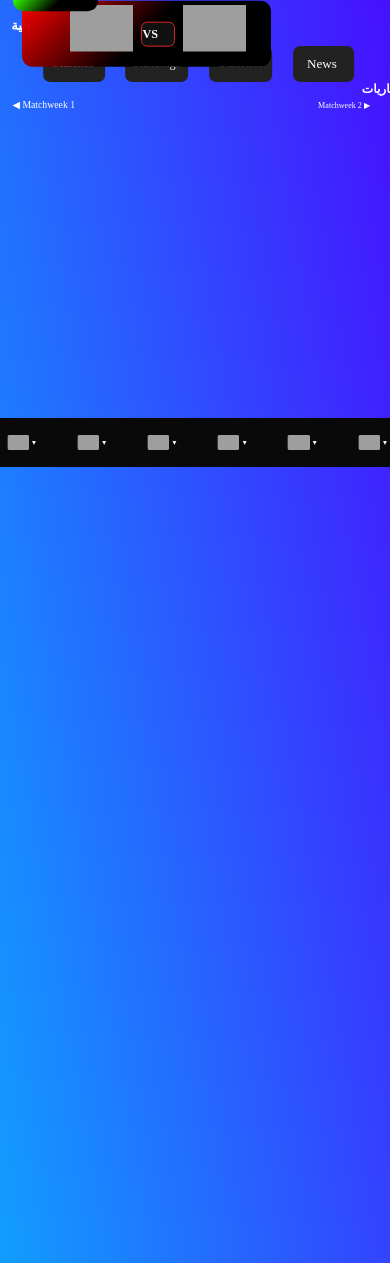
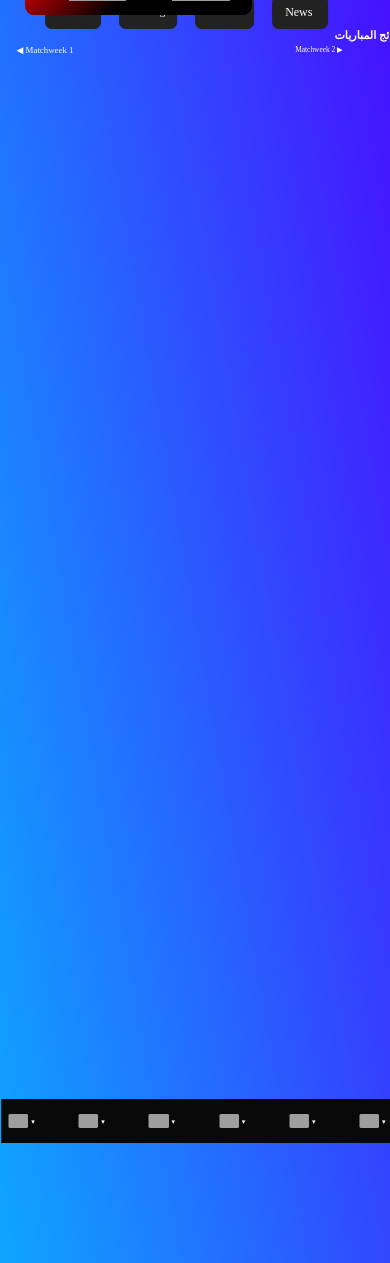
Before and after one commit to muhammad123186/eurfot, a Django app: page /premier-league/ in a window 390 px wide. Shown: the part 401-1664 px from the top of the page. Run offline with Django 5.2, Linux system fonts and the light colour scheme; data that the repository does not hold is empty; grey boxes are pictures that could not be loaded.

Commit message:
Update top 5 leagues data and templates

```diff
--- a/templates/pages/bundesliga.html
+++ b/templates/pages/bundesliga.html
@@ -2269,7 +2269,7 @@ margin-left: -2%;
 
 
     body{
-        zoom: 97.5%;
+        zoom: 88%;
     }
 
 
@@ -2989,7 +2989,7 @@ margin-left: -2%;
 
     .mobile-sidebar {
         position: fixed !important;   /* ثابت دائمًا تحت الهيدر */
-        top: var(--header-height, 840px); /* غيّرها لارتفاع الهيدر الفعلي */
+        top: var(--header-height, 95%); /* غيّرها لارتفاع الهيدر الفعلي */
         left: 5.5%;
         width: 90% !important;
         height: 50px !important;
--- a/templates/pages/index.html
+++ b/templates/pages/index.html
@@ -2227,7 +2227,7 @@ margin-left: -2%;
         padding-bottom: 60px;
         background:linear-gradient(-100deg,rgb(76, 0, 255),rgb(0, 204, 255)) ;
         min-height: 180vh;
-        zoom: 96.5%;
+        zoom: 88%;
 
     }
 
@@ -2936,7 +2936,7 @@ margin-left: -2%;
 
     .mobile-sidebar {
         position: fixed !important;   /* ثابت دائمًا تحت الهيدر */
-        top: var(--header-height, 849px); /* غيّرها لارتفاع الهيدر الفعلي */
+        top: var(--header-height, 95%); /* غيّرها لارتفاع الهيدر الفعلي */
         left: 5.5%;
         width: 90% !important;
         height: 50px !important;
--- a/templates/pages/laliga.html
+++ b/templates/pages/laliga.html
@@ -2273,7 +2273,7 @@ margin-left: -2%;
 
 
     body{
-        zoom: 97.5%;
+        zoom: 88%;
     }
 
 
@@ -2993,7 +2993,7 @@ margin-left: -2%;
 
     .mobile-sidebar {
         position: fixed !important;   /* ثابت دائمًا تحت الهيدر */
-        top: var(--header-height, 840px); /* غيّرها لارتفاع الهيدر الفعلي */
+        top: var(--header-height, 95%); /* غيّرها لارتفاع الهيدر الفعلي */
         left: 5.5%;
         width: 90% !important;
         height: 50px !important;
--- a/templates/pages/ligue1.html
+++ b/templates/pages/ligue1.html
@@ -2270,7 +2270,7 @@ margin-left: -2%;
 
 
     body{
-        zoom: 97.5%;
+        zoom: 88%;
     }
 
 
@@ -2990,7 +2990,7 @@ margin-left: -2%;
 
     .mobile-sidebar {
         position: fixed !important;   /* ثابت دائمًا تحت الهيدر */
-        top: var(--header-height, 840px); /* غيّرها لارتفاع الهيدر الفعلي */
+        top: var(--header-height, 95%); /* غيّرها لارتفاع الهيدر الفعلي */
         left: 5.5%;
         width: 90% !important;
         height: 50px !important;
--- a/templates/pages/serie_a.html
+++ b/templates/pages/serie_a.html
@@ -2268,7 +2268,7 @@ margin-left: -2%;
 
 
     body{
-        zoom: 97.5%;
+        zoom: 88%;
     }
 
 
@@ -2988,7 +2988,7 @@ margin-left: -2%;
 
     .mobile-sidebar {
         position: fixed !important;   /* ثابت دائمًا تحت الهيدر */
-        top: var(--header-height, 840px); /* غيّرها لارتفاع الهيدر الفعلي */
+        top: var(--header-height, 95%); /* غيّرها لارتفاع الهيدر الفعلي */
         left: 5.5%;
         width: 90% !important;
         height: 50px !important;
```
Also changed, not shown: 5 other files.
